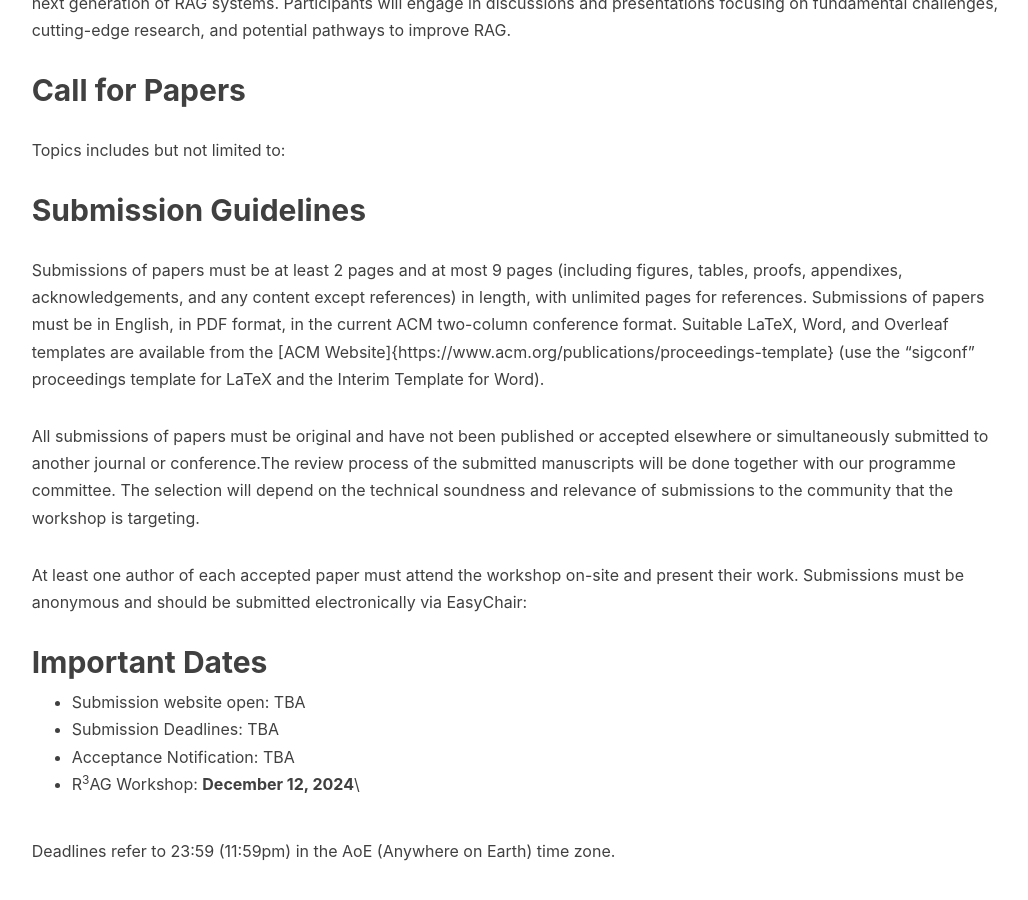
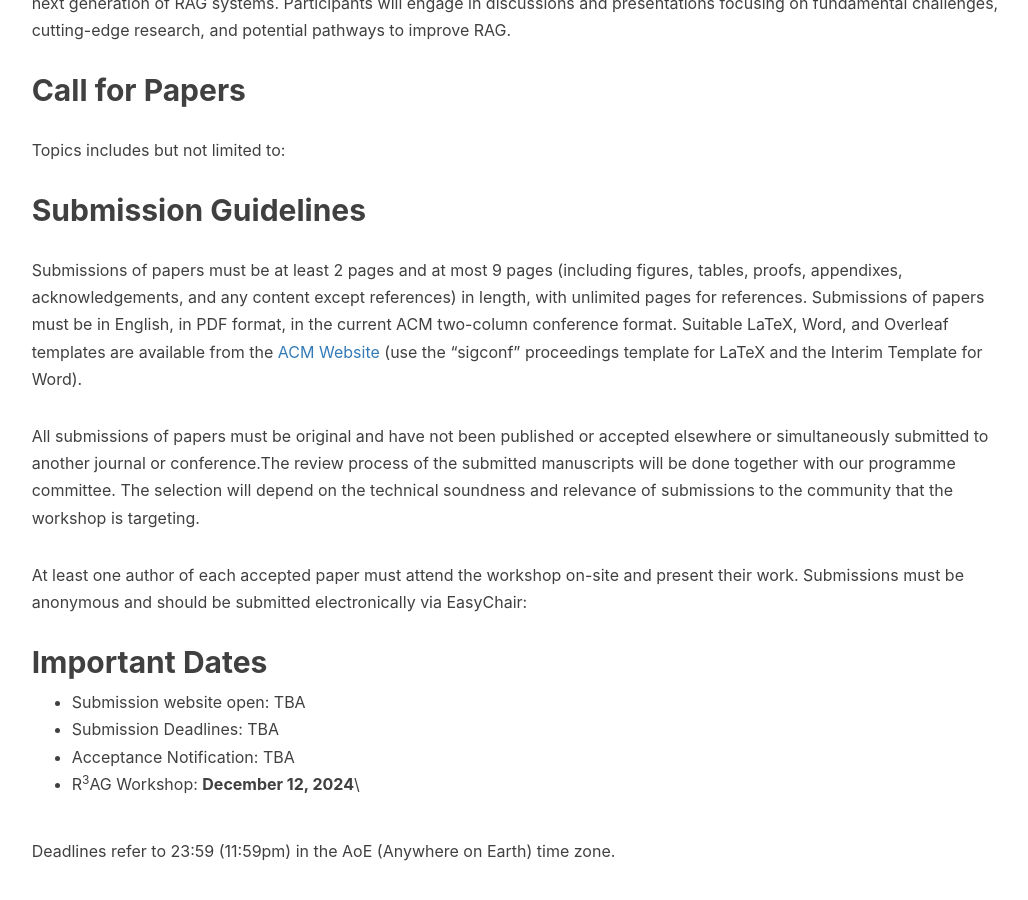
Before and after one commit to R3AG-SIGIR-AP/R3AG-SIGIR-AP.github.io, a Jekyll site: the page built from index.md, in a window 1280 px wide and 900 px high, scrolled down 868 px. Shown: the whole window, without its empty margins (90-1118 px from the left). Built offline with Jekyll 4.4.1, drawn with Linux system fonts in a browser that asks for light colours; nearby versions of some CDN libraries; our own code applies the rules of GitHub Pages for plain Markdown files.

Commit message:
basic clean up

```diff
--- a/index.md
+++ b/index.md
@@ -13,7 +13,7 @@ description: ""
 Topics includes but not limited to:
 
 ## Submission Guidelines
-Submissions of papers must be at least 2 pages and at most 9 pages (including figures, tables, proofs, appendixes, acknowledgements, and any content except references) in length, with unlimited pages for references. Submissions of papers must be in English, in PDF format, in the current ACM two-column conference format. Suitable LaTeX, Word, and Overleaf templates are available from the [ACM Website]{https://www.acm.org/publications/proceedings-template} (use the “sigconf” proceedings template for LaTeX and the Interim Template for Word).
+Submissions of papers must be at least 2 pages and at most 9 pages (including figures, tables, proofs, appendixes, acknowledgements, and any content except references) in length, with unlimited pages for references. Submissions of papers must be in English, in PDF format, in the current ACM two-column conference format. Suitable LaTeX, Word, and Overleaf templates are available from the [ACM Website](https://www.acm.org/publications/proceedings-template) (use the “sigconf” proceedings template for LaTeX and the Interim Template for Word).
 
 All submissions of papers must be original and have not been published or accepted elsewhere or simultaneously submitted to another journal or conference.The review process of the submitted manuscripts will be done together with our programme committee. The selection will depend on the technical soundness and relevance of submissions to the community that the workshop is targeting.
 
```
